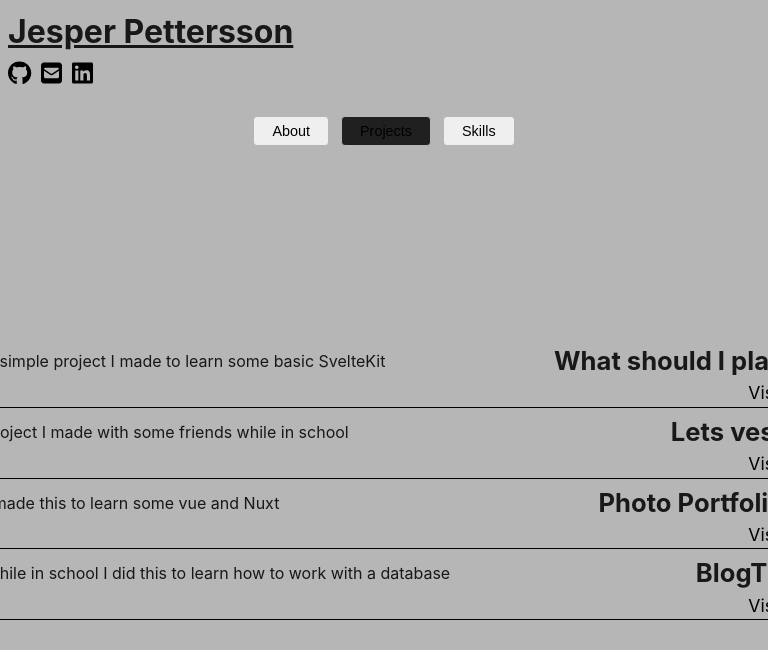
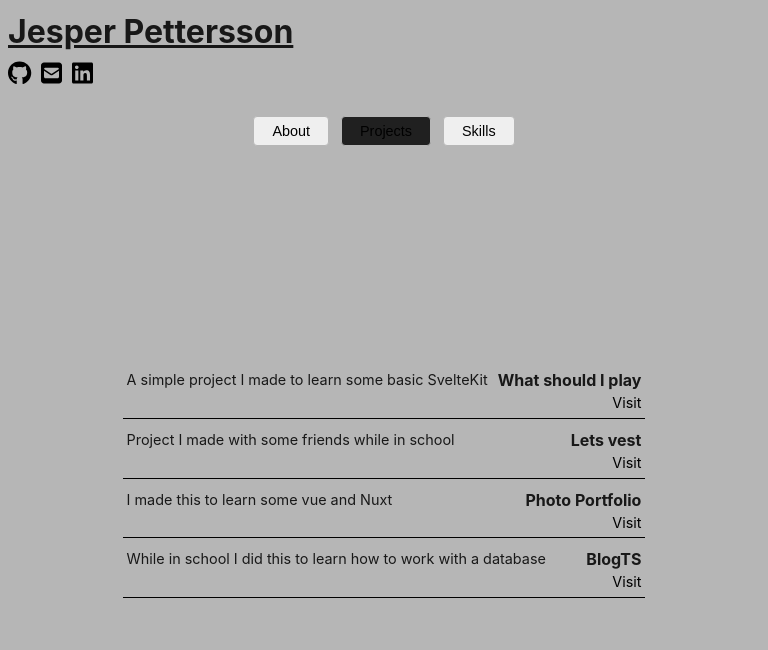
Before and after one commit to Jesper-dev/new_portfolio, a React (Vite) app: page / in a window 768 px wide. Both pictures are taken after a click on the button "Projects". Shown: the top 650 px of the page. Built offline with nearby package versions, Linux system fonts and the light colour scheme.

Commit message:
Some more responsive stuff on projects

```diff
--- a/src/sections/projects/project.scss
+++ b/src/sections/projects/project.scss
@@ -1,11 +1,43 @@
 .projectContainer {
     border-bottom: 1px solid black;
-    width: 800px;
-    h3 {
-        font-size: 1.6rem;
+
+    @media screen and (min-width: 1280px) {
+        h3 {
+            font-size: 1.6rem;
+        }
+
+        a {
+            text-decoration: none;
+            font-size: 1.1rem;
+        }
+        width: 800px;
     }
-    a {
-        text-decoration: none;
-        font-size: 1.1rem;
+
+    @media screen and (max-width: 1279px) and (min-width: 769px) {
+        h3 {
+            font-size: 1.6rem;
+        }
+
+        a {
+            text-decoration: none;
+            font-size: 1.1rem;
+        }
+        width: 800px;
     }
+
+    @media screen and (max-width: 768px) and (min-width: 481px) {
+        width: 100%;
+        padding: 4px;
+        h3 {
+            font-size: 1rem;
+        }
+        a {
+            text-decoration: none;
+            font-size: 0.9rem;
+        }
+        p {
+            font-size: 0.9rem;
+        }
+    }
+
 }
```
Also changed, not shown: src/sections/projects/projects.scss (deleted).
